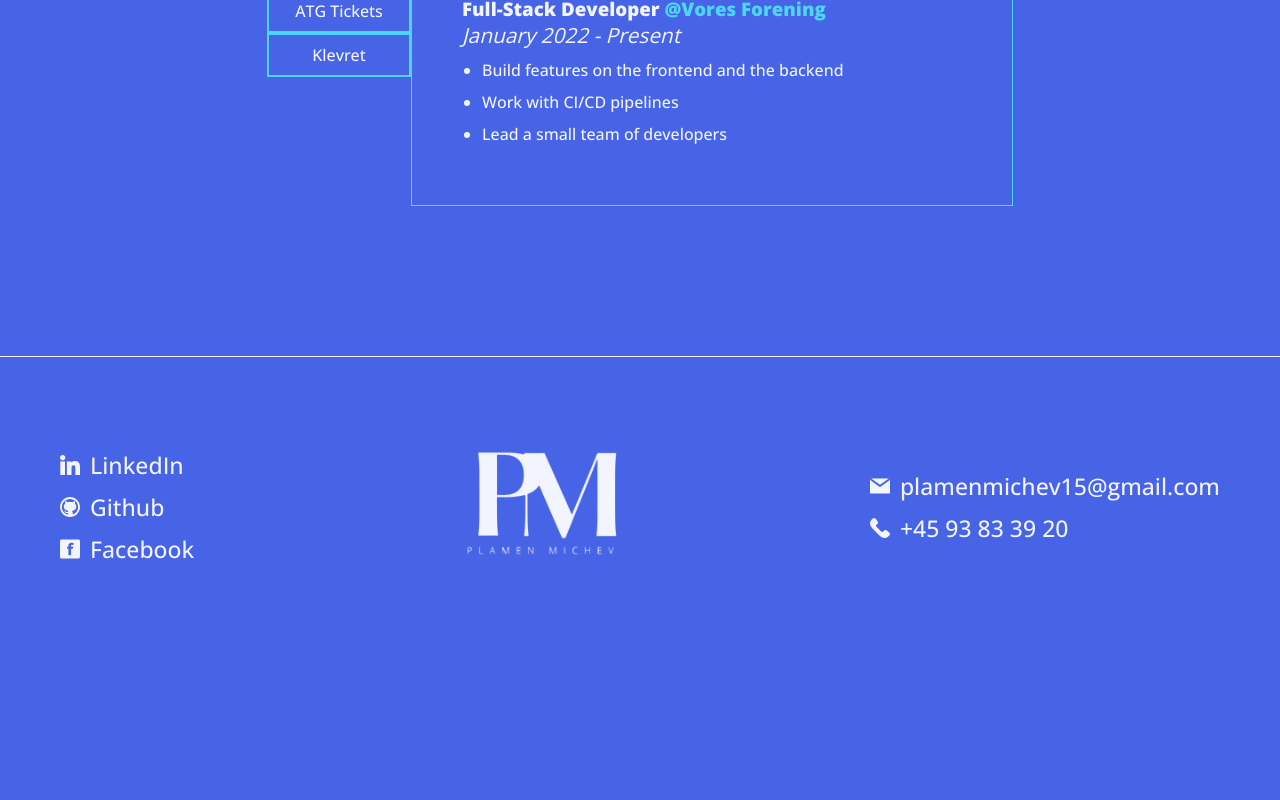
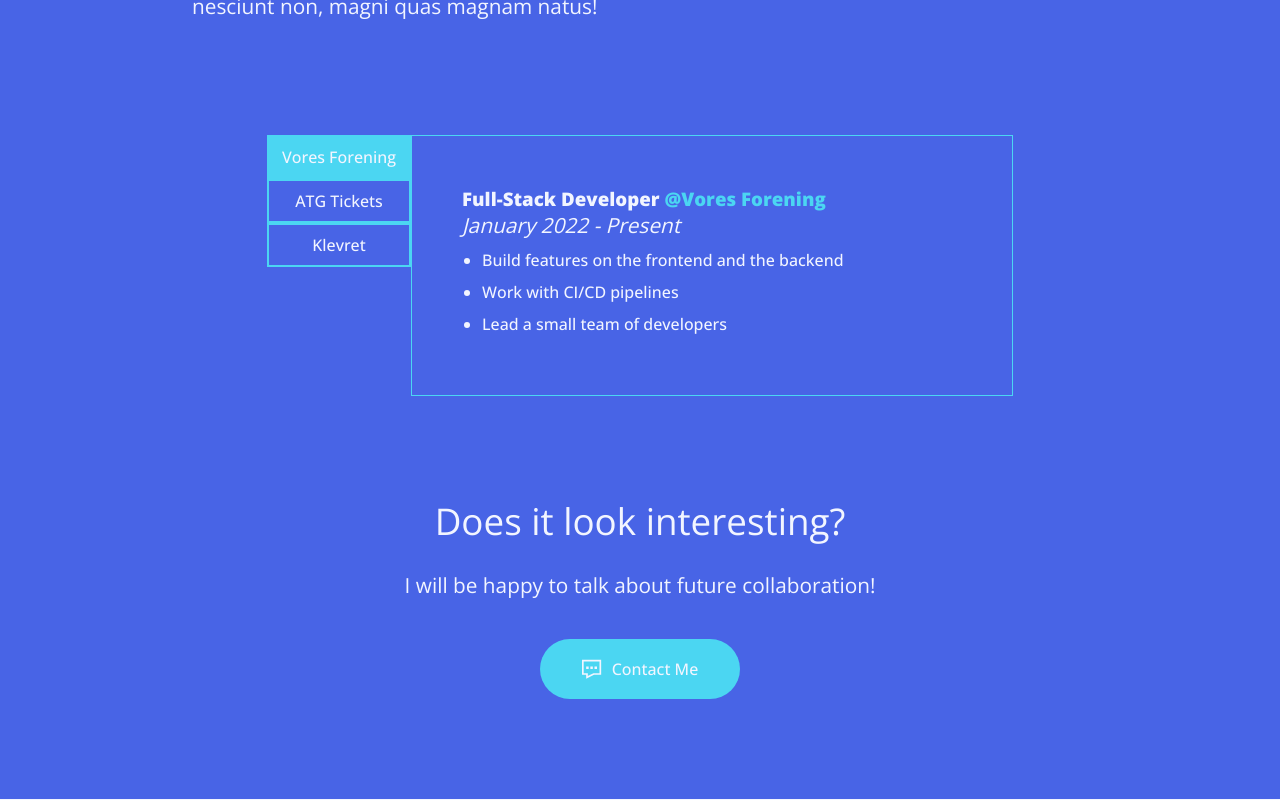
Before and after one commit to PlamenMichev/portfolio, a React (Create React App) app: page / in a window 1280 px wide. Shown: the part 1270-2070 px from the top of the page. Before the commit the page ends 1927 px from the top, so only its background shows below. Built offline with nearby package versions, Linux system fonts and the light colour scheme.

Commit message:
add contact component and add props to page

```diff
--- /dev/null
+++ b/src/components/Contact/index.css
@@ -0,0 +1,27 @@
+.contact-wrapper {
+    display: flex;
+    flex-direction: column;
+    align-items: center;
+}
+
+.contact-button {
+    width: 200px;
+    height: 60px;
+    display: flex;
+    align-items: center;
+    justify-content: center;
+    background-color: var(--accent-color);
+    color: var(--secondary-color);
+    border-radius: 30px;
+    margin-top: 40px;
+}
+
+.contact-icon {
+    margin-right: 10px;
+    color: var(--secondary-color);
+    fill: var(--secondary-color);
+}
+
+.contact-button:hover {
+    opacity: .8;
+}
--- /dev/null
+++ b/src/components/Contact/index.jsx
@@ -0,0 +1,13 @@
+import ContactIcon from '../../icons/ContactIcon'
+import './index.css'
+
+export default function Contact() {
+    return (
+        <div className='contact-wrapper'>
+            <h2>Does it look interesting?</h2>
+            <p>I will be happy to talk about future collaboration!</p>
+
+            <a className='contact-button' href={`mailto:plamenmichev15@gmail.com?subject=Hey Plamen, Let's work together`}><ContactIcon className="contact-icon" /> Contact Me</a>
+        </div>
+    )
+}
--- a/src/components/Experience/index.css
+++ b/src/components/Experience/index.css
@@ -1,6 +1,6 @@
 .experience-wrapper {
     width: 70%;
-    margin: 150px auto;
+    margin: 0 auto;
     display: flex;
     justify-content: center;
 }
--- a/src/components/HeroBanner/index.css
+++ b/src/components/HeroBanner/index.css
@@ -2,7 +2,7 @@
     display: flex;
     align-items: center;
     justify-content: space-evenly;
-    height: calc(100vh - 140px);
+    height: 100vh;
     padding-top: 20px;
 }
 
--- a/src/components/PageLayout.jsx
+++ b/src/components/PageLayout.jsx
@@ -2,13 +2,13 @@
 import Footer from "./Footer";
 import NavBar from "./NavBar";
 
-export default function PageLayout({ title, children }) {
+export default function PageLayout({ title, children, ...props }) {
     useEffect(() => {
         document.title = title;
     }, [title])
 
     return (
-        <section>
+        <section {...props}>
             <NavBar />
             {children}
             <Footer />
--- /dev/null
+++ b/src/icons/ContactIcon.jsx
@@ -0,0 +1,8 @@
+export default function ContactIcon(props) {
+    return (
+        <svg viewBox="0 0 24 24" xmlns="http://www.w3.org/2000/svg" color="#F2F5FF" fill="#F2F5FF" height={20} {...props}>
+  <path fill="none" stroke="#F2F5FF" stroke-width="2" d="M1,2 L22,2 L22,18 L14,18 L6,22 L6,18 L1,18 L1,2 Z M6,10 L7,10 L7,11 L6,11 L6,10 Z M11,10 L12,10 L12,11 L11,11 L11,10 Z M16,10 L17,10 L17,11 L16,11 L16,10 Z"/>
+</svg>
+
+    )
+}
--- a/src/pages/Home.jsx
+++ b/src/pages/Home.jsx
@@ -1,14 +1,17 @@
 import About from "../components/About";
+import Contact from "../components/Contact";
 import Experience from "../components/Experience";
 import HeroBanner from "../components/HeroBanner";
 import PageLayout from "../components/PageLayout";
+import './home.css'
 
 export default function Home() {
     return (
-        <PageLayout title="Plamen Michev">
+        <PageLayout title="Plamen Michev" className="page-wrapper">
             <HeroBanner />
             <About />
             <Experience />
+            <Contact />
         </PageLayout>
     )
 }
--- /dev/null
+++ b/src/pages/home.css
@@ -0,0 +1,5 @@
+.page-wrapper {
+    display: flex;
+    flex-direction: column;
+    gap: 100px;
+}
```
Also changed, not shown: src/components/Experience/ExperienceDetails.jsx (+10 -0 lines).
